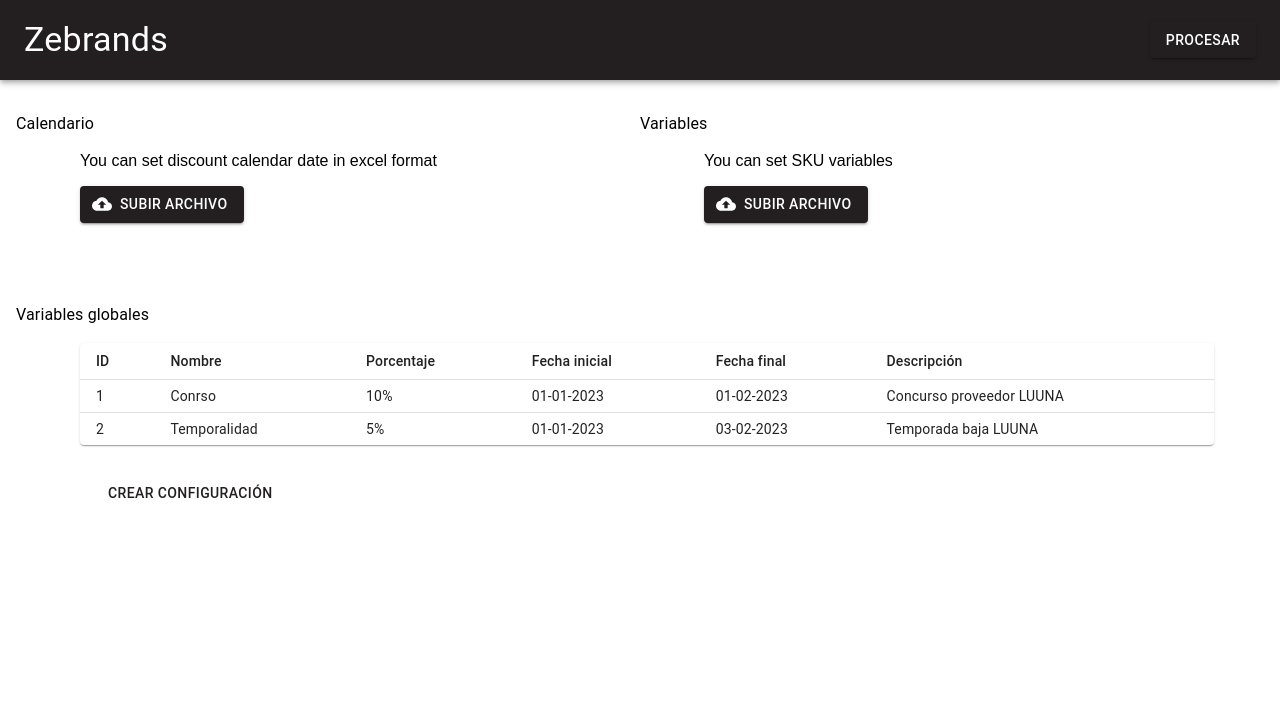
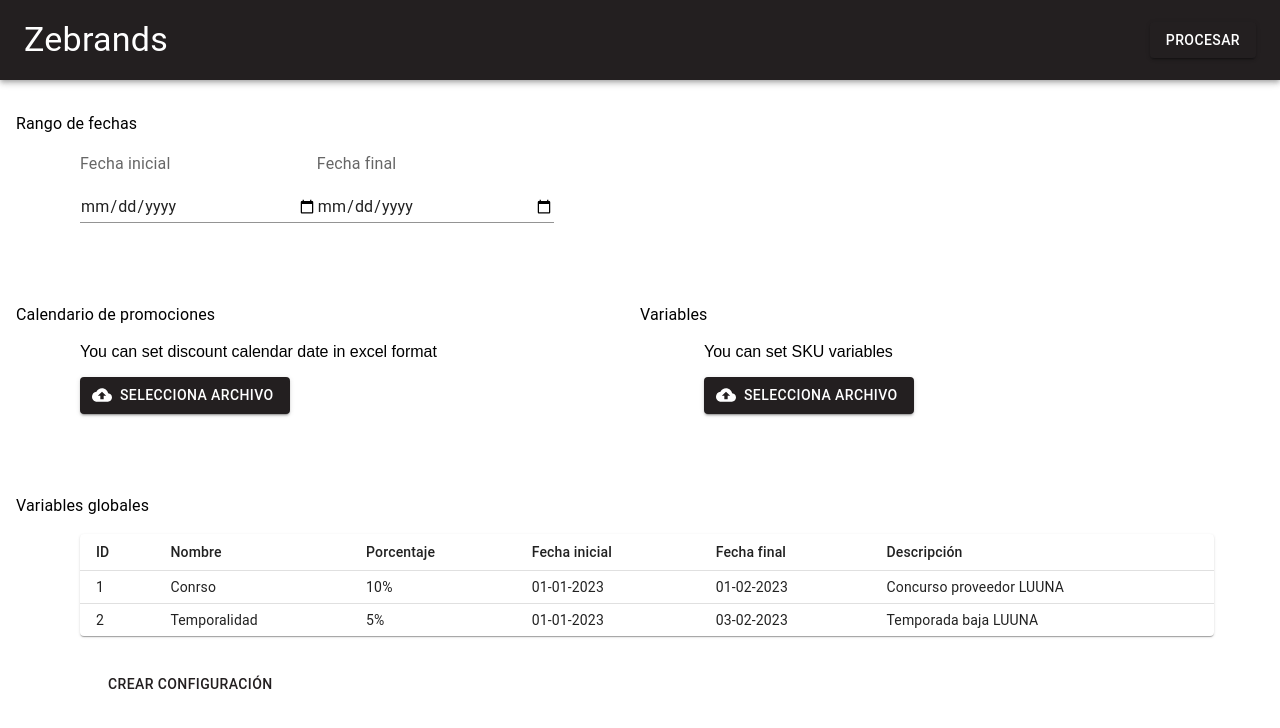
Before and after one commit to DarwinVallejo/zeforecast-client, a Next.js app: page / in a window 1280 px wide. Shown: the top 728 px of the page. Built offline with nearby package versions, Linux system fonts and the light colour scheme.

Commit message:
WIP: Adding input dates

```diff
--- /dev/null
+++ b/src/components/file/index.tsx
@@ -0,0 +1,25 @@
+import * as React from 'react';
+import { styled } from '@mui/material/styles';
+import Button from '@mui/material/Button';
+import CloudUploadIcon from '@mui/icons-material/CloudUpload';
+
+const VisuallyHiddenInput = styled('input')({
+  clip: 'rect(0 0 0 0)',
+  clipPath: 'inset(50%)',
+  height: 1,
+  overflow: 'hidden',
+  position: 'absolute',
+  bottom: 0,
+  left: 0,
+  whiteSpace: 'nowrap',
+  width: 1,
+});
+
+export default function InputFileUpload() {
+  return (
+    <Button component="label" variant="contained" startIcon={<CloudUploadIcon />}>
+      Selecciona archivo
+      <VisuallyHiddenInput type="file" />
+    </Button>
+  );
+}
--- a/src/pages/index.tsx
+++ b/src/pages/index.tsx
@@ -1,9 +1,11 @@
 import Head from "next/head";
 import Layout from "@/components/layout";
-import { Box, Button, Card, Stack } from "@mui/material";
+import { Box, Button, Card, FormControl, FormLabel, Input, Stack } from "@mui/material";
 import Section from "@/components/section";
 import { CloudUpload, Settings } from "@mui/icons-material";
 import ZeTable from "@/components/table";
+import * as React from 'react';
+import InputFileUpload from "@/components/file";
 
 export default function Home() {
   return (
@@ -16,16 +18,43 @@ export default function Home() {
       </Head>
       <Layout>
         <Box>
+        <Section
+            title="Rango de fechas"
+              >
+            <Stack direction={"row"} >
+              <FormControl className="inputDate">
+                <FormLabel>Fecha inicial</FormLabel>
+                <Input
+                  type="date"
+                  slotProps={{
+                    input: {
+                      min: '2018-06-07T00:00',
+                      max: '2018-06-14T00:00',
+                    },
+                  }}/>
+              </FormControl>
+              <FormControl sx={{width:"20%"}}>
+                <FormLabel>Fecha final</FormLabel>
+                <Input
+                  type="date"
+                  slotProps={{
+                    input: {
+                      min: '2018-06-07T00:00',
+                      max: '2018-06-14T00:00',
+                    },
+                  }}/>
+              </FormControl>
+          </Stack>
+          </Section>
+
           <Stack direction={"row"} justifyContent={"space-between"}>
             <Box sx={{flex:1}}>
               <Section
-                  title="Calendario"
+                  title="Calendario de promociones"
                   description="You can set discount calendar date in excel format"
                 >
                   <Stack direction={"row"} gap={2}>
-                    <Button variant="contained" startIcon={<CloudUpload />}>
-                      Subir archivo
-                    </Button>
+                    <InputFileUpload/>
                   </Stack>
               </Section>
             </Box>
@@ -35,9 +64,7 @@ export default function Home() {
                 description="You can set SKU variables"
               >
                 <Stack direction={"row"} gap={2}>
-                  <Button variant="contained" startIcon={<CloudUpload />}>
-                    Subir archivo
-                  </Button>
+                  <InputFileUpload/>
                 </Stack>
               </Section>
             </Box>
@@ -49,7 +76,6 @@ export default function Home() {
               <ZeTable/>
             </Box>
           </Section>
-
         </Box>
       </Layout>
 
--- a/src/styles/globals.css
+++ b/src/styles/globals.css
@@ -16,7 +16,7 @@ body {
 
 .titles{
   margin-left: 10px;
-  font-size: 5vh;
+  font-size: 4vh;
   font-weight: bold;
 }
 
@@ -36,6 +36,14 @@ body {
 .addBtn{
   background-color: black;
   color: white;
-}:hover{
-  pointer-events: none;
 }
+
+.addBtn:hover{
+  background-color: black;
+  color: white;
+}
+
+.inputDate{
+  width:20%;
+  margin-right:25px;
+}
```
